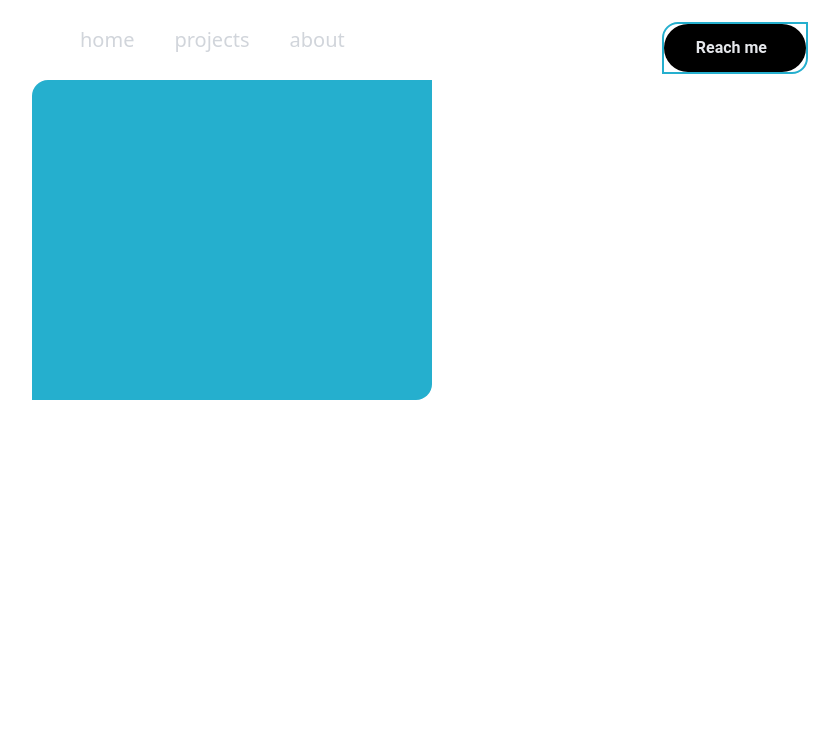
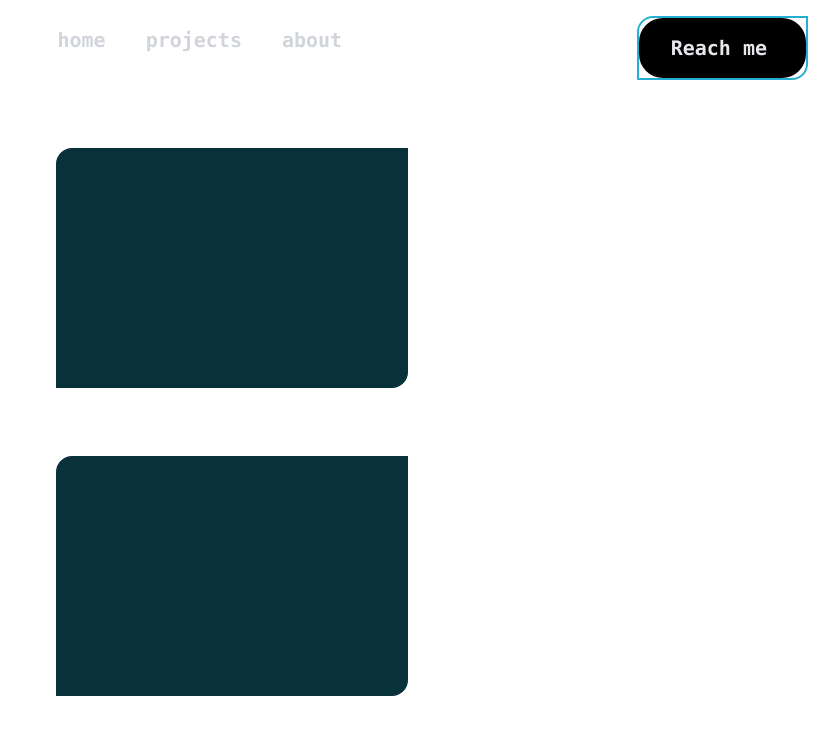
Before and after one commit to grzdev/portfolio, a SvelteKit app: page /projects in a window 1280 px wide. Shown: the top 734 px of the page, without its empty margins (408-1247 px from the left). Built offline with nearby package versions, Linux system fonts and the light colour scheme; some icons are missing.

Commit message:
Navbar changes

```diff
--- a/src/components/Home.svelte
+++ b/src/components/Home.svelte
@@ -57,7 +57,7 @@
 
 // HTML
 <div
-  class="flex flex-col-reverse sm:flex-col-reverse md:flex-row justify-center items-center text-white mt-[1rem] sm:mt-[-1rem] md:mt-[2rem] gap-[2rem] sm:gap-[2rem] md:gap-[4rem] lg:gap-[8rem]"
+  class="flex flex-col-reverse sm:flex-col-reverse md:flex-row justify-center items-center text-white mt-[1rem] sm:mt-[-1rem] md:mt-[3rem] gap-[2rem] sm:gap-[2rem] md:gap-[4rem] lg:gap-[8rem]"
 >
   <div class="w-[] sm:w-[35rem] md:w-[35rem]">
     <div
@@ -65,16 +65,16 @@
     >
       {#if showText1}
         <h1
-          class="fly-in text-[2.4rem] mt-[0.5rem] sm:mt-[1rem] md:mt-[3rem] sm:text-[3rem] md:text-[4rem] font-bold"
+          class="fly-in font-mono text-[2.4rem] mt-[0.5rem] sm:mt-[1rem] md:mt-[3rem] sm:text-[3rem] md:text-[3rem] font-bold"
         >
-          Hey, I'm Damilola
+          hey, i'm Dami
         </h1>
       {/if}
       {#if showText2}
         <h1
-          class="fly-in text-[1.5rem] sm:text-[2rem] md:text-[2.5rem] font-bold"
+          class="fly-in font-mono text-[1.5rem] sm:text-[2rem] md:text-[2.5rem] font-bold"
         >
-          A <span id="options" class="text-[#25AFCE]">frontend</span> developer
+          a <span id="options" class="text-[#25AFCE]">frontend</span> developer
         </h1>
       {/if}
       {#if showText3}
--- a/src/components/Navbar.svelte
+++ b/src/components/Navbar.svelte
@@ -72,17 +72,17 @@
         <div class="ml-10 flex items-baseline space-x-4">
           <a
             href="/"
-            class="text-gray-300 hover:text-white text-bounce px-3 py-2 rounded-md text-xl font-medium"
+            class="text-gray-300 font-mono hover:text-white text-bounce px-3 py-2 rounded-md text-xl font-semibold"
             >home</a
           >
           <a
             href="/projects"
-            class="text-gray-300 hover:text-white text-bounce px-3 py-2 rounded-md text-xl font-medium"
+            class="text-gray-300 font-mono hover:text-white text-bounce px-3 py-2 rounded-md text-xl font-semibold"
             >projects</a
           >
           <a
             href="#"
-            class="text-gray-300 hover:text-white text-bounce px-3 py-2 rounded-md text-xl font-medium"
+            class="text-gray-300 font-mono hover:text-white text-bounce px-3 py-2 rounded-md text-xl font-semibold"
             >about</a
           >
         </div>
@@ -91,7 +91,8 @@
       <!-- Contact me button -->
       <div class="hidden md:block mt-[1rem]">
         <button class="btn-cssbuttons">
-          <span class="text-gray-200">Reach me</span><span />
+          <span class="text-gray-200 font-mono font-bold text-xl">Reach me</span
+          ><span />
           <ul>
             <li>
               <a
@@ -145,27 +146,34 @@
             <div class="flex flex-col gap-[2rem] items-center justify-center">
               <a
                 href="#"
-                class="text-gray-300 hover:text-white mt-[3rem] px-3 py-2 rounded-md text-3xl sm:text-4xl font-medium"
+                class="text-gray-300 font-mono hover:text-white mt-[3rem] px-3 py-2 rounded-md text-3xl sm:text-4xl font-semibold"
                 in:fly={{ y: 200, duration: 1000 }}
                 out:fly={{ y: 200, duration: 2000 }}>home</a
               >
               <a
                 href="/projects"
-                class="text-gray-300 hover:text-white px-3 py-2 rounded-md text-3xl sm:text-4xl font-medium"
+                class="text-gray-300 font-mono hover:text-white px-3 py-2 rounded-md text-3xl sm:text-4xl font-semibold"
                 in:fly={{ y: 200, duration: 1500 }}
                 out:fly={{ y: 200, duration: 1500 }}>projects</a
               >
               <a
                 href="#"
-                class="text-gray-300 hover:text-white px-3 py-2 rounded-md text-3xl sm:text-4xl font-medium"
+                class="text-gray-300 font-mono hover:text-white px-3 py-2 rounded-md text-3xl sm:text-4xl font-semibold"
                 in:fly={{ y: 200, duration: 2000 }}
                 out:fly={{ y: 200, duration: 1000 }}>about</a
               >
               <a
                 href="#"
-                class="text-gray-300 hover:text-white px-3 py-2 rounded-md text-3xl sm:text-4xl font-medium"
+                class="text-gray-300 font-mono hover:text-white px-3 py-2 rounded-md text-3xl sm:text-4xl font-semibold"
                 in:fly={{ y: 200, duration: 2500 }}
-                out:fly={{ y: 200, duration: 500 }}>reach me</a
+                out:fly={{ y: 200, duration: 500 }}>contact me</a
+              >
+            </div>
+            <div class="mt-[4rem]">
+              <button
+                class="downloadCV"
+                in:fly={{ y: 200, duration: 3000 }}
+                out:fly={{ y: 200, duration: 300 }}>Download CV</button
               >
             </div>
             <div />
@@ -288,4 +296,48 @@
   .btn-cssbuttons:hover ul li:nth-child(3) a {
     transition-delay: 0.25s;
   }
+  .downloadCV {
+    appearance: none;
+    background-color: transparent;
+    border: 0.125em solid #25afce;
+    border-radius: 1rem 0 1rem 0;
+    box-sizing: border-box;
+    color: #25afce;
+    cursor: pointer;
+    display: inline-block;
+    font-family: Roobert, -apple-system, BlinkMacSystemFont, "Segoe UI",
+      Helvetica, Arial, sans-serif, "Apple Color Emoji", "Segoe UI Emoji",
+      "Segoe UI Symbol";
+    font-size: 16px;
+    font-weight: 700;
+    line-height: normal;
+    margin: 0;
+    min-height: 3.75em;
+    min-width: 0;
+    outline: none;
+    padding: 1em 2.3em;
+    text-align: center;
+    text-decoration: none;
+    transition: all 300ms cubic-bezier(0.23, 1, 0.32, 1);
+    user-select: none;
+    -webkit-user-select: none;
+    touch-action: manipulation;
+    will-change: transform;
+  }
+
+  .downloadCV:disabled {
+    pointer-events: none;
+  }
+
+  .downloadCV:hover {
+    color: #fff;
+    background-color: #0f4e5b;
+    box-shadow: rgba(0, 0, 0, 0.25) 0 8px 15px;
+    transform: translateY(-2px);
+  }
+
+  .downloadCV:active {
+    box-shadow: none;
+    transform: translateY(0);
+  }
 </style>
--- a/src/components/Projects.svelte
+++ b/src/components/Projects.svelte
@@ -3,16 +3,25 @@
 </script>
 
 <!-- HTML -->
-<div class="flex justify-center items-center">
-  <!-- <h1 class="text-white">projects</h1> -->
-  <div class="flip-container">
-    <div class="flip-card">
-      <div
-        class="flip-front bg-[#25AFCE] w-[25rem] h-[20rem] rounded-tl-2xl rounded-br-2xl"
-      />
-      <div
-        class="flip-back bg-[#0f4652] w-[25rem] h-[20rem] rounded-tl-2xl rounded-br-2xl"
-      />
+<div class="flex justify-center items-center flex-col mt-[1rem]">
+  <div class="flex justify-center items-center flex-col">
+    <h1 class="text-white text-3xl font-mono font-bold">personal projects</h1>
+    <div class="flip-container mt-[1rem]">
+      <div class="flip-card">
+        <div class="flip-front bg-[#093139] rounded-tl-2xl rounded-br-2xl" />
+        <div class="flip-back rounded-tl-2xl rounded-br-2xl" />
+      </div>
+    </div>
+  </div>
+  <div class="flex justify-center items-center flex-col">
+    <h1 class="text-white text-3xl font-mono font-bold mt-[1rem]">
+      work related
+    </h1>
+    <div class="flip-container mt-[1rem]">
+      <div class="flip-card">
+        <div class="flip-front bg-[#093139] rounded-tl-2xl rounded-br-2xl" />
+        <div class="flip-back rounded-tl-2xl rounded-br-2xl" />
+      </div>
     </div>
   </div>
 </div>
@@ -24,15 +33,15 @@
   }
 
   .flip-card {
-    width: 25rem;
-    height: 20rem;
+    width: 22rem;
+    height: 15rem;
     border-radius: 1rem;
     transition: transform 0.5s;
     transform-style: preserve-3d;
   }
 
   .flip-container:hover .flip-card {
-    transform: rotateY(180deg);
+    transform: rotateY(-180deg);
   }
 
   .flip-front,
@@ -45,6 +54,6 @@
 
   .flip-back {
     transform: rotateY(180deg);
-    background-color: #0f4652;
+    background-color: #208aa2;
   }
 </style>
```
